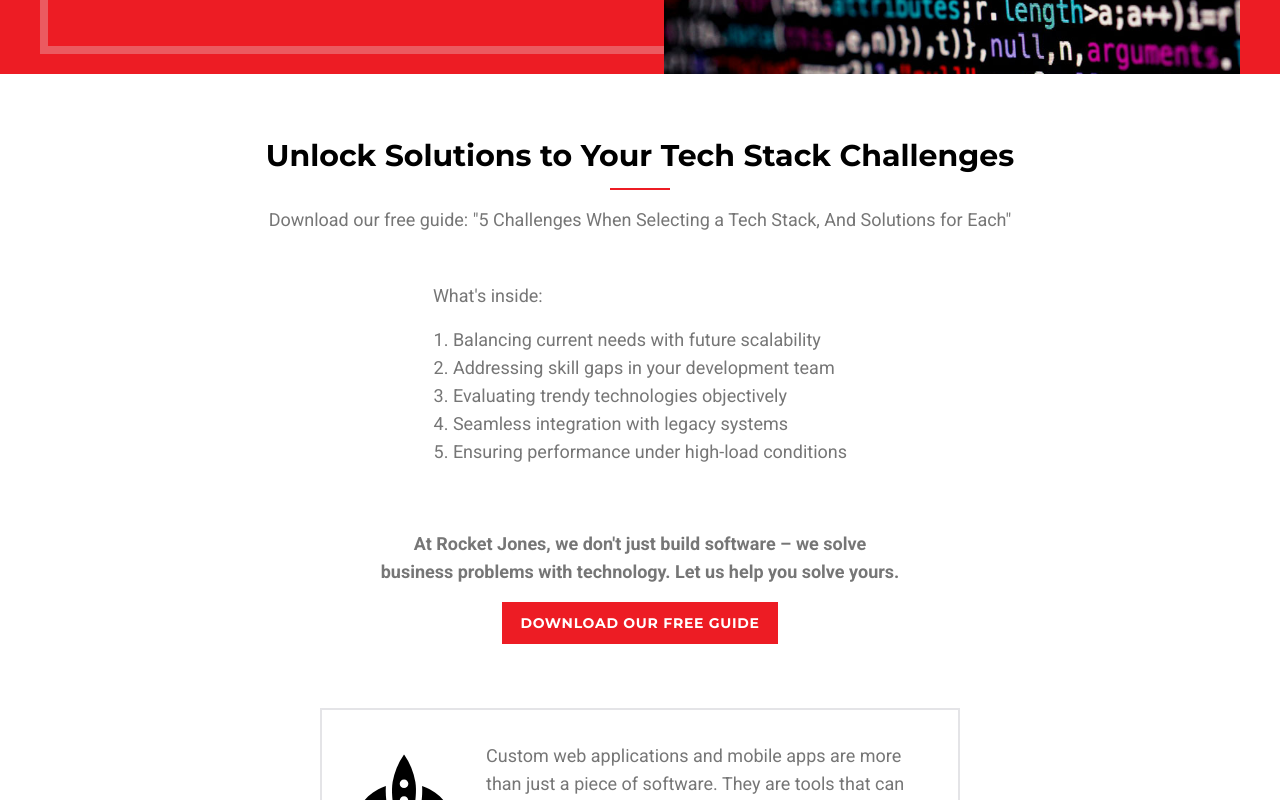
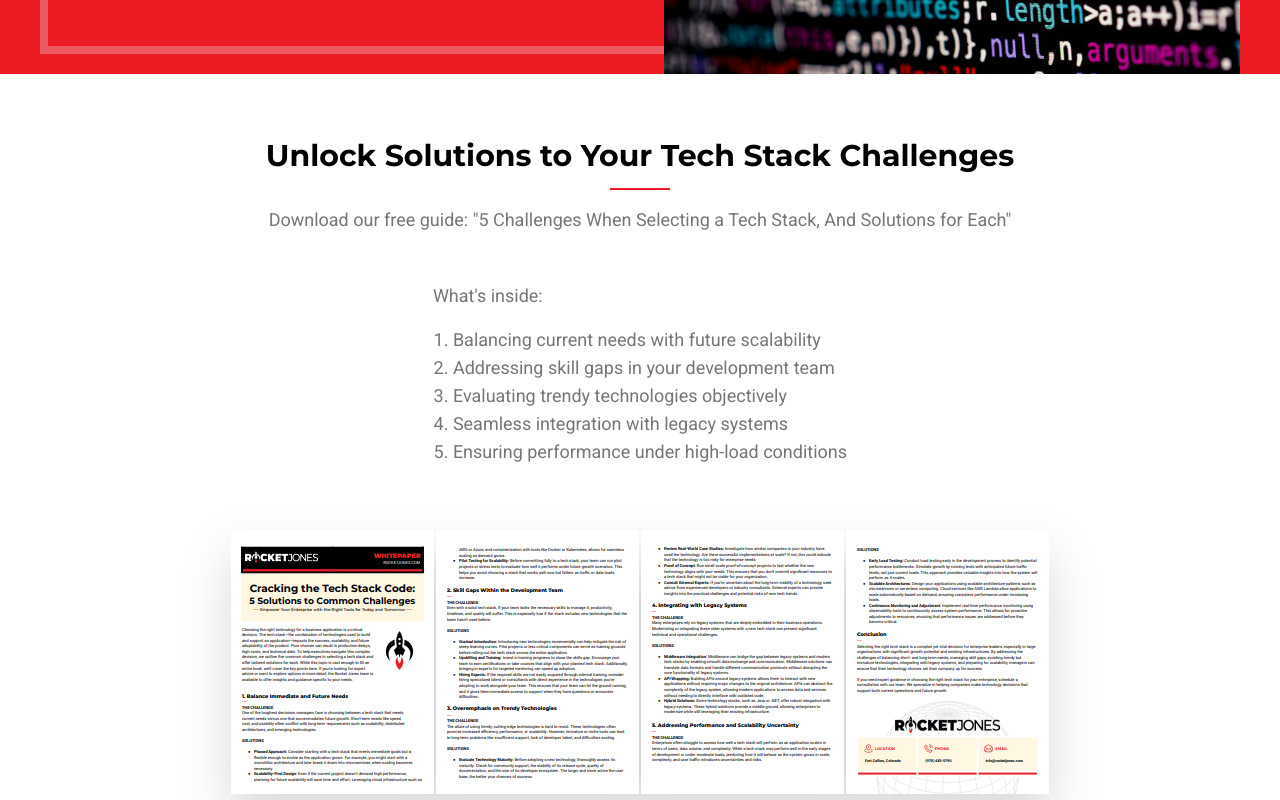
Before and after one commit to rocketjonesinteractive/rocketjones-com, a Next.js app: page /guides/cracking-the-tech-stack-code in a window 1280 px wide. Shown: the part 540-1340 px from the top of the page. Built offline with nearby package versions, Linux system fonts and the light colour scheme.

Commit message:
adding guide preview

```diff
--- a/src/app/guides/cracking-the-tech-stack-code/page.tsx
+++ b/src/app/guides/cracking-the-tech-stack-code/page.tsx
@@ -204,7 +204,7 @@ export default function Page() {
           <div className="innerborder border-8-white absolute left-[20px] top-[20px] z-[1] h-[calc(100%-40px)] w-[calc(100%-40px)] border-8 opacity-30 sm:left-[0px] sm:w-[calc(100%)]"></div>
         </div>
       </div>
-      <div className="container mx-auto my-16 w-3/4 max-w-[800px] lg:w-3/4">
+      <div className="container mx-auto my-16 w-3/4 max-w-[900px] lg:w-3/4">
         <h2>Unlock Solutions to Your Tech Stack Challenges</h2>
         <p className={'text-center'}>
           Download our free guide: "5 Challenges When Selecting a Tech Stack, And Solutions for
@@ -222,12 +222,22 @@ export default function Page() {
             </ol>
           </div>
         </div>
+        <div className={'mb-20 flex justify-center'}>
+          <Image
+            src={'/img/guides/cracking-the-tech-stack-code-preview.png'}
+            alt={'Guide Preview'}
+            width={818}
+            height={264}
+            quality={100}
+            className={'drop-shadow-2xl'}
+          />
+        </div>
         <p className={'text-center font-bold [text-wrap:balance]'}>
           At Rocket Jones, we don't just build software – we solve business problems with
           technology. Let us help you solve yours.
         </p>
-        <div className={'flex justify-center'}>
-          <Button onClick={scrollToTopAndFlash}>Download Our Free Guide</Button>
+        <div className={'mt-8 flex justify-center'}>
+          <Button onClick={scrollToTopAndFlash}>Download Our Free Guide (PDF)</Button>
         </div>
       </div>
       <div
```
Also changed, not shown: public/img/guides/cracking-the-tech-stack-code-preview.png (added).
